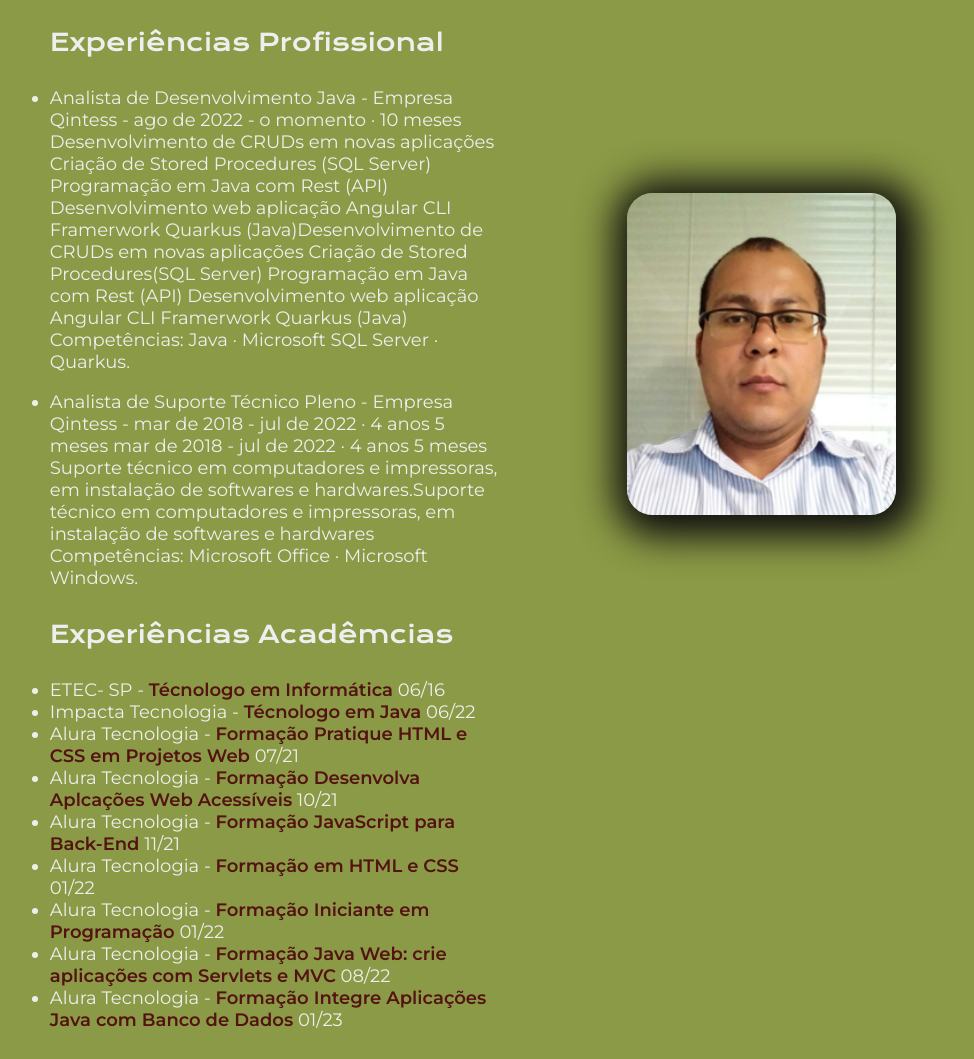
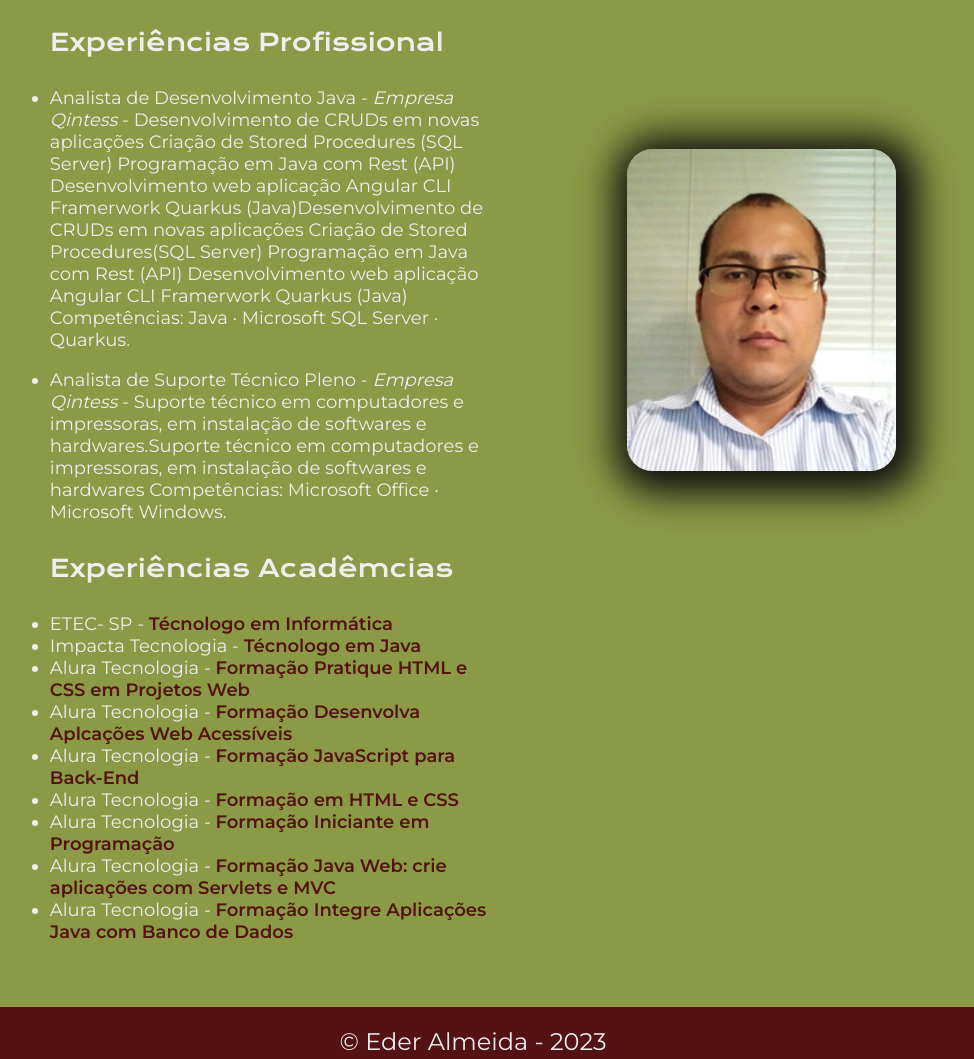
Before and after one commit to ederaalmeida/portifolio, a plain HTML site: page curriculum.html in a window 1280 px wide. Shown: the part 436-1495 px from the top of the page, without its empty margins (167-1141 px from the left). Drawn offline with nearby package versions, Linux system fonts and the light colour scheme.

Commit message:
atualizações de informações

```diff
--- a/curriculum.html
+++ b/curriculum.html
@@ -14,7 +14,7 @@
         <nav class="cabecalho__menu">
             <a class="cabecalho__menu__link" href="index.html">Home</a>
             <a class="cabecalho__menu__link" href="about.html">Sobre mim</a>
-            <a class="cabecalho__menu__link" href="curriculum.html">Curriculum</a>
+            <a class="cabecalho__menu__link" href="curriculum.html">Currículo</a>
         </nav>
     </header>
 
@@ -25,52 +25,43 @@
             <h2 class="apresentacao__links__subtitulo">Experiências Profissional</h1>
                 <ul class="apresetacao__conteudo__menu">
                     <li class="apresentacao__conteudo__menu__lista">
-                        Analista de Desenvolvimento Java - Empresa Qintess -
-                        ago de 2022 - o momento · 10 meses
-                        Desenvolvimento de CRUDs em novas aplicações
-                        Criação de Stored Procedures (SQL Server)
-                        Programação em Java com Rest (API)
-                        Desenvolvimento web aplicação Angular CLI
+                        Analista de Desenvolvimento Java - <i>Empresa Qintess</i> -
+                        Desenvolvimento de CRUDs em novas aplicações Criação de Stored Procedures (SQL Server)
+                        Programação em Java com Rest (API) Desenvolvimento web aplicação Angular CLI
                         Framerwork Quarkus (Java)Desenvolvimento de CRUDs em novas aplicações Criação de Stored Procedures(SQL Server) Programação em Java com Rest (API) Desenvolvimento web aplicação Angular CLI Framerwork Quarkus (Java) Competências: Java · Microsoft SQL Server · Quarkus.
                     </li></br>
-                    <li class="apresentacao__conteudo__menu__lista">Analista de Suporte Técnico Pleno - Empresa Qintess
-                        - mar de 2018 - jul de 2022 · 4 anos 5 meses mar de 2018 - jul de 2022 · 4 anos 5 meses
-                        Suporte técnico em computadores e impressoras, em instalação de softwares e hardwares.Suporte
-                        técnico em computadores e impressoras, em instalação de softwares e hardwares
-                        Competências: Microsoft Office · Microsoft Windows.</li>
-
+                    <li class="apresentacao__conteudo__menu__lista">Analista de Suporte Técnico Pleno - <i>Empresa Qintess</i> - Suporte técnico em computadores e impressoras, em instalação de softwares e hardwares.Suporte técnico em computadores e impressoras, em instalação de softwares e hardwares Competências: Microsoft Office · Microsoft Windows.</li>
                 </ul>
 
                 <h2 class="apresentacao__links__subtitulo">Experiências Acadêmcias</h1>
                     <ul class="apresetacao__conteudo__menu">
-                        <li class="apresentacao__conteudo__menu__lista">ETEC- SP - <span>Técnologo em Informática</span>
-                            06/16</li>
+                        <li class="apresentacao__conteudo__menu__lista">ETEC- SP - <span>Técnologo em Informática</span></li>
                         <li class="apresentacao__conteudo__menu__lista">Impacta Tecnologia - <span>Técnologo em
-                                Java</span> 06/22</li>
+                                Java</span></li>
                         <li class="apresentacao__conteudo__menu__lista">Alura Tecnologia - <span><a
                                     href="https://cursos.alura.com.br/degree/certificate/3a9ce247-5b73-4c70-8fb3-6e2978ee2c95">Formação
-                                    Pratique HTML e CSS em Projetos Web</a></span> 07/21</li>
+                                    Pratique HTML e CSS em Projetos Web</a></span></li>
                         <li class="apresentacao__conteudo__menu__lista">Alura Tecnologia - <span><a
                                     href="https://cursos.alura.com.br/degree/certificate/151a536b-4de2-4b6b-b853-b30d14f6fab4">Formação
-                                    Desenvolva Aplcações Web Acessíveis</a></span> 10/21</li>
+                                    Desenvolva Aplcações Web Acessíveis</a></span></li>
                         <li class="apresentacao__conteudo__menu__lista">Alura Tecnologia - <span><a
                                     href="https://cursos.alura.com.br/degree/certificate/23786a8f-e340-48f8-a41e-43c00c2b950a">Formação
                                     JavaScript para
-                                    Back-End</a></span> 11/21</li>
+                                    Back-End</a></span></li>
                         <li class="apresentacao__conteudo__menu__lista">Alura Tecnologia - <span><a
                                     href="https://cursos.alura.com.br/degree/certificate/5b04c265-ff39-4f9c-9830-dbcec1b87df3">Formação
                                     em
-                                    HTML e CSS</a></span> 01/22</li>
+                                    HTML e CSS</a></span></li>
                         <li class="apresentacao__conteudo__menu__lista">Alura Tecnologia - <span><a
                                     href="https://cursos.alura.com.br/degree/certificate/d96650ad-00c5-4bff-ad64-938f11e36190">Formação
                                     Iniciante em
-                                    Programação</a></span> 01/22</li>
+                                    Programação</a></span></li>
                         <li class="apresentacao__conteudo__menu__lista">Alura Tecnologia - <span><a
                                     href="https://cursos.alura.com.br/degree/certificate/12c91dc6-b72f-4d71-a427-ec2276feb576">Formação
-                                    Java Web: crie aplicações com Servlets e MVC</a></span> 08/22</li>
+                                    Java Web: crie aplicações com Servlets e MVC</a></span></li>
                         <li class="apresentacao__conteudo__menu__lista">Alura Tecnologia - <span><a
                                     href="https://cursos.alura.com.br/degree/certificate/caa8d8b6-0aef-46b2-92bb-1d36cbcb1ba2">Formação
-                                    Integre Aplicações Java com Banco de Dados</a></span> 01/23</li>
+                                    Integre Aplicações Java com Banco de Dados</a></span></li>
                     </ul>
         </section>
         <img class="apresentacao__img" src="./assests/imagem-eder.png" alt="Foto Eder Almeida">
```
Also changed, not shown: about.html (+2 -2 lines), index.html (+1 -1 lines).
